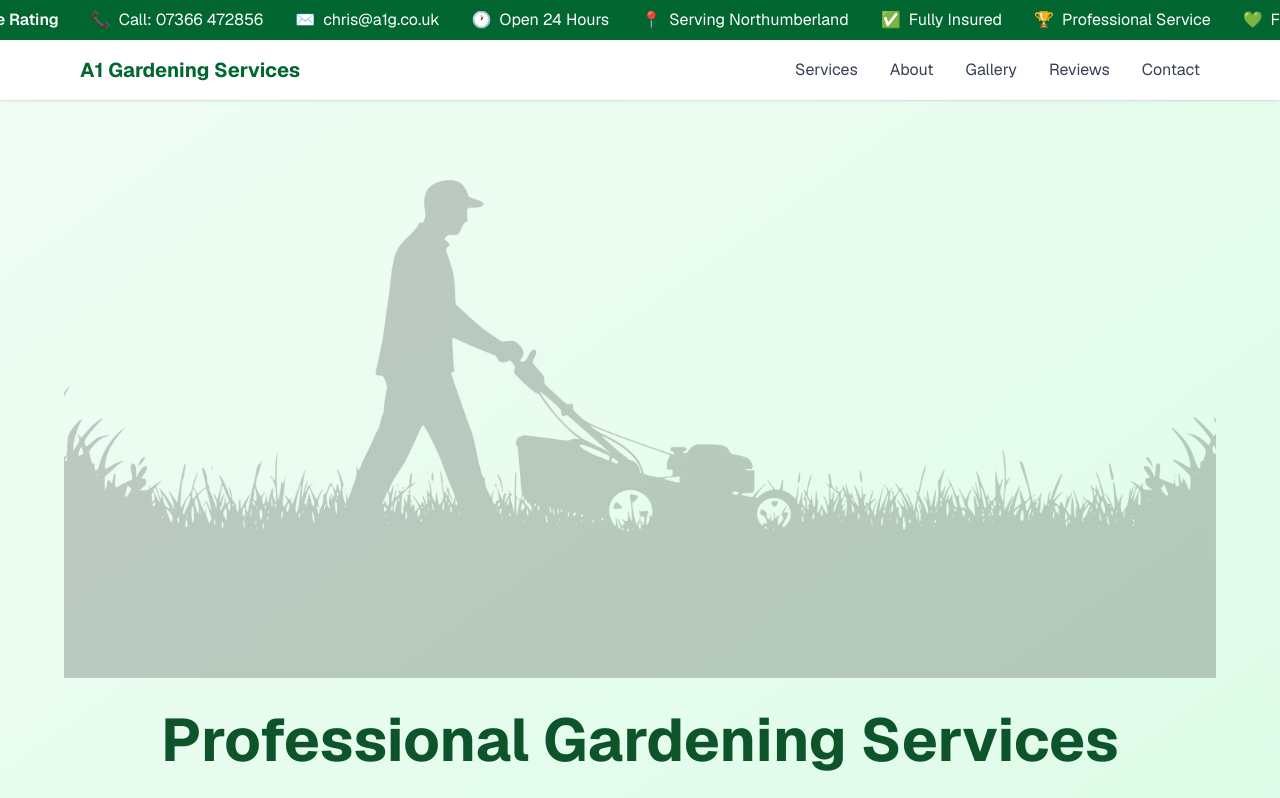
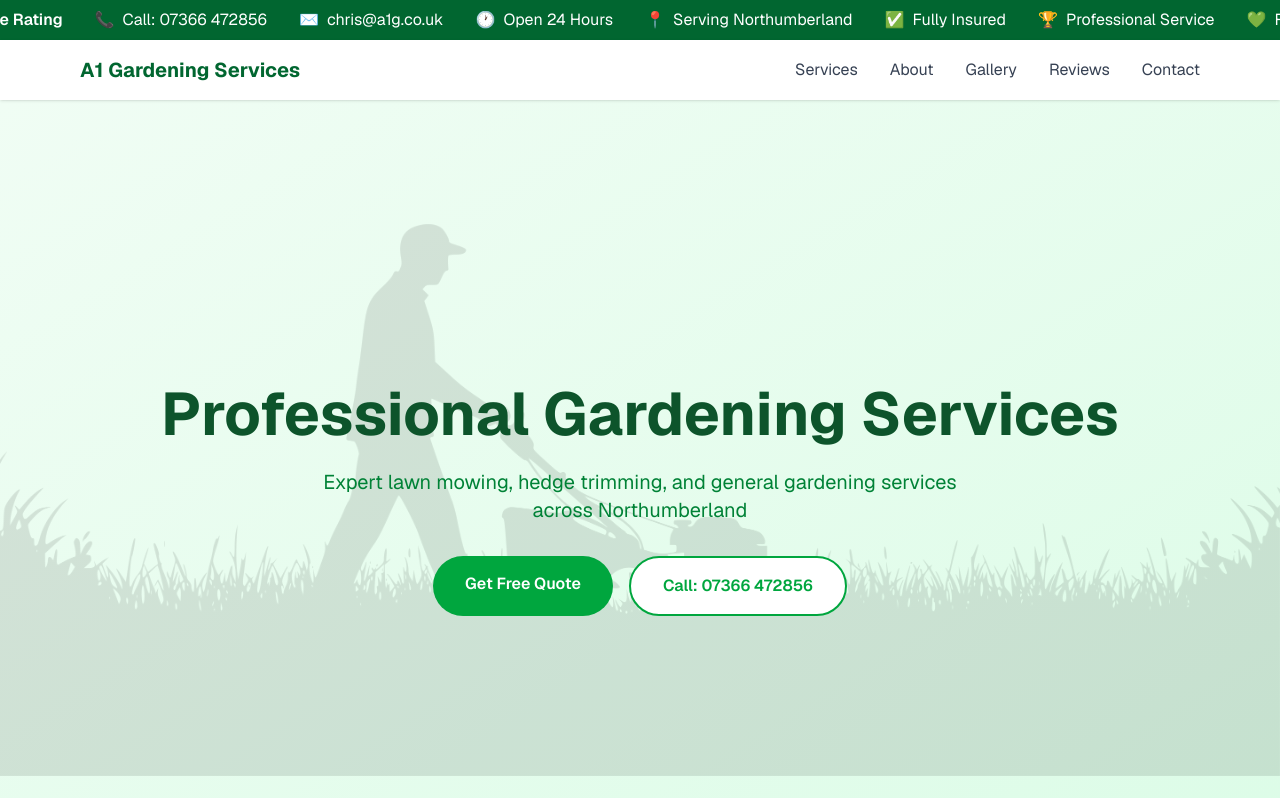
Before and after one commit to NBNEORIGIN/a1-gardening-website, a Next.js app: page / in a window 1280 px wide. Shown: the top 798 px of the page. Built offline with nearby package versions, Linux system fonts and the light colour scheme.

Commit message:
Redesign hero section: full-page logo background with overlay content

```diff
--- a/src/app/page.tsx
+++ b/src/app/page.tsx
@@ -84,17 +84,20 @@ export default function Home() {
       <Header />
 
       {/* Hero Section */}
-      <section className="relative bg-gradient-to-br from-green-50 to-green-100 py-20 px-4">
-        <div className="max-w-6xl mx-auto text-center">
-          <div className="mb-8 opacity-20">
-            <Image
-              src="/main_logo.svg"
-              alt="A1 Gardening Services"
-              width={1400}
-              height={300}
-              className="mx-auto w-full h-auto object-contain"
-            />
-          </div>
+      <section className="relative bg-gradient-to-br from-green-50 to-green-100 py-20 px-4 min-h-screen flex items-center">
+        {/* Background Logo */}
+        <div className="absolute inset-0 opacity-10 z-0">
+          <Image
+            src="/main_logo.svg"
+            alt="A1 Gardening Services"
+            fill
+            className="object-contain"
+            priority
+          />
+        </div>
+
+        {/* Content Overlay */}
+        <div className="relative z-10 max-w-6xl mx-auto text-center">
           <h1 className="text-4xl md:text-6xl font-bold text-green-900 mb-6">
             Professional Gardening Services
           </h1>
```
